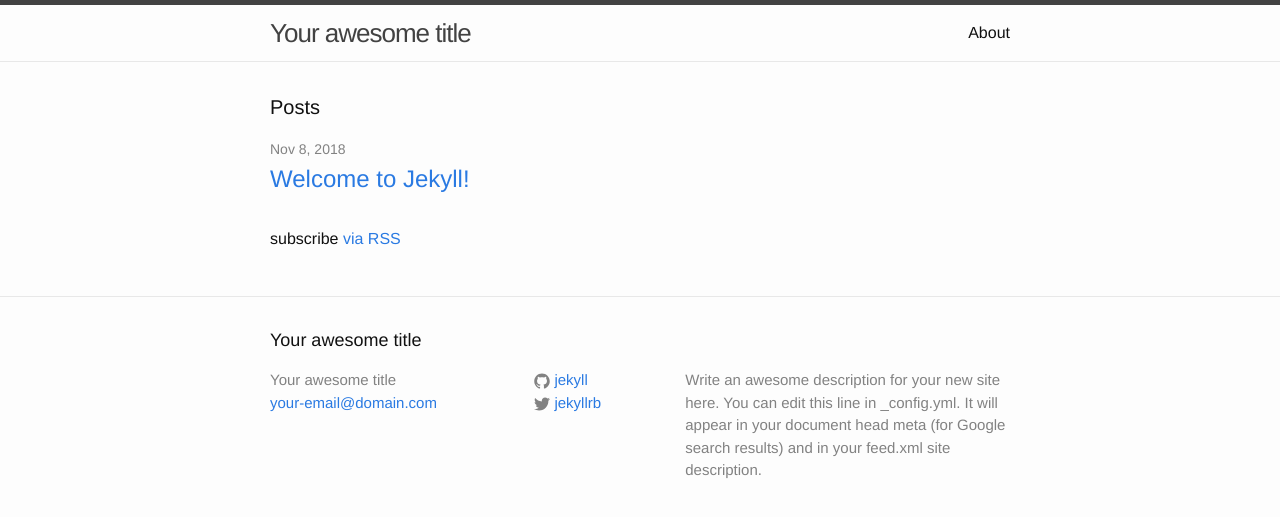
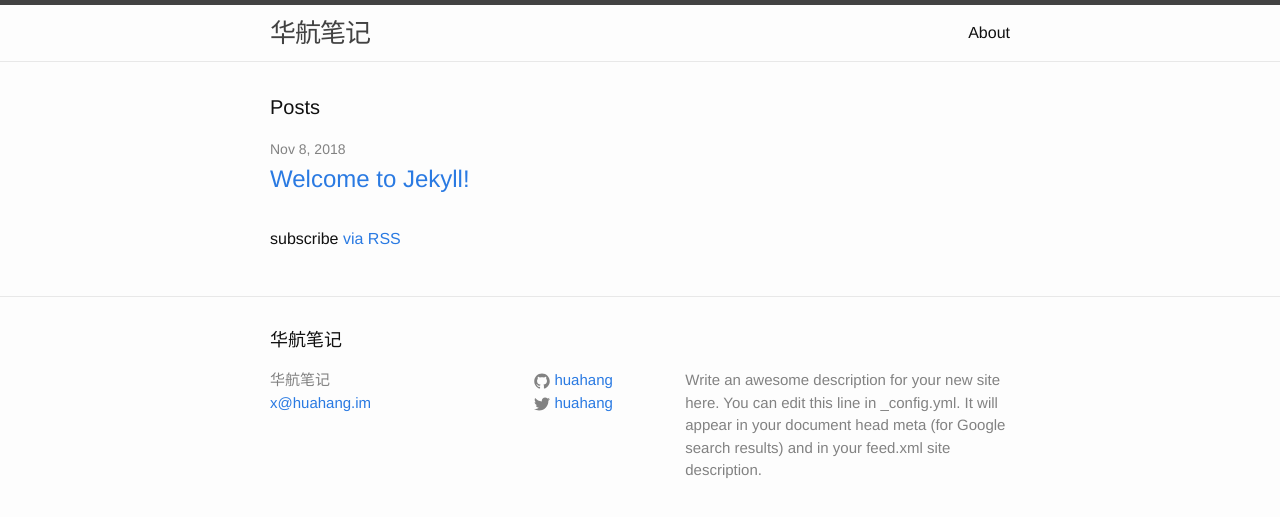
Before and after one commit to huahang/huahang.github.io, a Jekyll site: the page built from index.html, in a window 1280 px wide. Shown: the top 517 px of the page. Built offline with Jekyll 4.4.1, drawn with Linux system fonts in a browser that asks for light colours.

Commit message:
a few configs
Signed-off-by: liuhuahang <liuhuahang@xiaomi.com>

```diff
--- a/_config.yml
+++ b/_config.yml
@@ -6,16 +6,16 @@
 # 'jekyll serve'. If you change this file, please restart the server process.
 
 # Site settings
-title: Your awesome title
-email: your-email@domain.com
+title: 华航笔记
+email: x@huahang.im
 description: > # this means to ignore newlines until "baseurl:"
   Write an awesome description for your new site here. You can edit this
   line in _config.yml. It will appear in your document head meta (for
   Google search results) and in your feed.xml site description.
 baseurl: "" # the subpath of your site, e.g. /blog
-url: "http://yourdomain.com" # the base hostname & protocol for your site
-twitter_username: jekyllrb
-github_username:  jekyll
+url: "https://huahang.im" # the base hostname & protocol for your site
+twitter_username: huahang
+github_username:  huahang
 
 # Build settings
 markdown: kramdown
```
